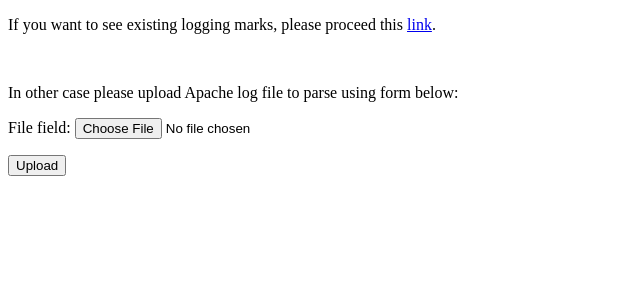
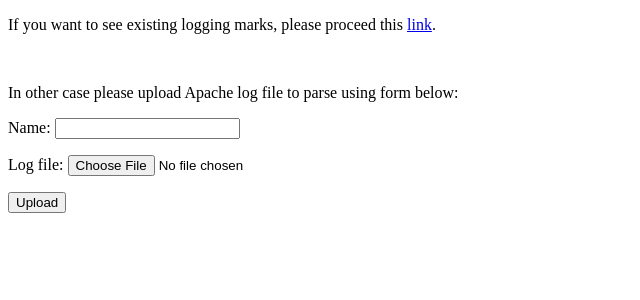
Before and after one commit to artem-artiukhov/google_marks, a Django app: page /upload/ in a window 1280 px wide. Shown: the top 300 px of the page, without its empty margins (0-640 px from the left). Run offline with Django 3.2, Linux system fonts and the light colour scheme.

Commit message:
added file moded and updated file view

```diff
--- a/map/forms.py
+++ b/map/forms.py
@@ -1,5 +1,8 @@
 from django import forms
+from .models import FileModel
 
-class IPSendingForm(forms.Form):
+class IPSendingForm(forms.ModelForm):
     # ip = forms.GenericIPAddressField(required=False)
-    file_field = forms.FileField(required=True)
+    class Meta:
+        model = FileModel
+        fields = ['name','log_file']
--- a/map/models.py
+++ b/map/models.py
@@ -1,5 +1,12 @@
+import uuid
+
 from django.db import models
 from django.utils import timezone
+
+
+def unique_file_path(instance, filename):
+    new_file_name = uuid.uuid4()
+    return str(new_file_name)
 
 # Create your models here.
 class Coordinates(models.Model):
@@ -12,3 +19,12 @@ class Coordinates(models.Model):
 
     def __str__(self):
         return self.ip
+
+class FileModel(models.Model):
+    name = models.CharField(max_length=100, blank=True)
+    log_file = models.FileField(upload_to=unique_file_path)
+    date_processed = models.DateTimeField(auto_now_add=True)
+    processed = models.BooleanField(default=False)
+
+    def __str__(self):
+        return self.name
--- a/map/templates/map/ip_list.html
+++ b/map/templates/map/ip_list.html
@@ -4,7 +4,7 @@
     <meta charset="UTF-8">
     <title>Coordinates</title>
     <script type="text/javascript"
-        src="https://maps.googleapis.com/maps/api/js?key=AIzaSyBs6c5oPlKUPkW6eRdxkgHmyiHiBFVfPSw">
+        src="https://maps.googleapis.com/maps/api/js?key=AIzaSyBs6c5oPlKUPkW6eRdxkgHmyiHiBFVfPSw&callback=initialize">
     </script>
     <script type="text/javascript">
         var map;
@@ -24,7 +24,7 @@
 
         function placeIPs() {
             {% for ip in context %}
-                new google.maps.Marker({
+                ip_s = new google.maps.Marker({
                     position: new google.maps.LatLng({{ ip.latitude }}, {{ ip.longitude }}),
                     map: map,
                     title: "{{ ip.ip }}\n{{ ip.time_logged }}"
```
